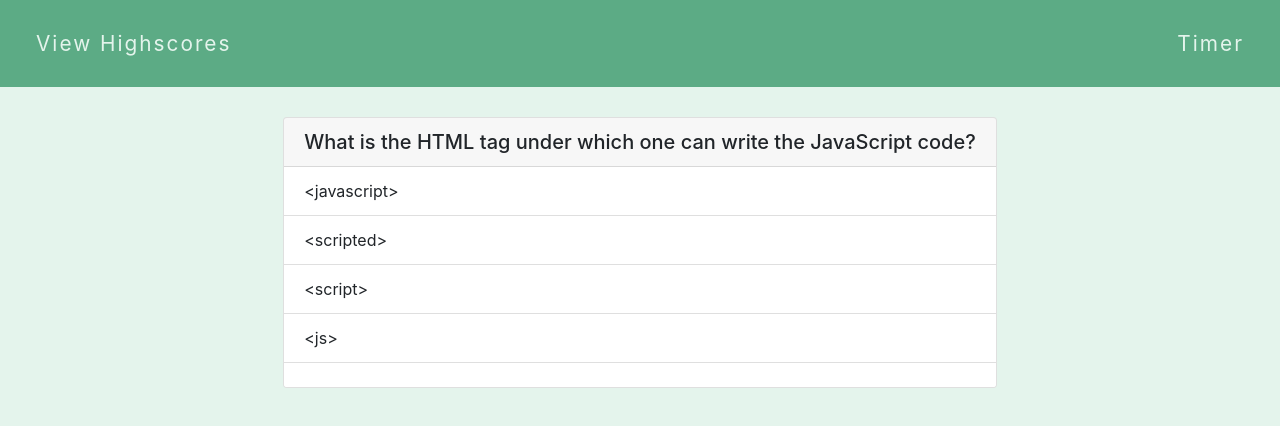
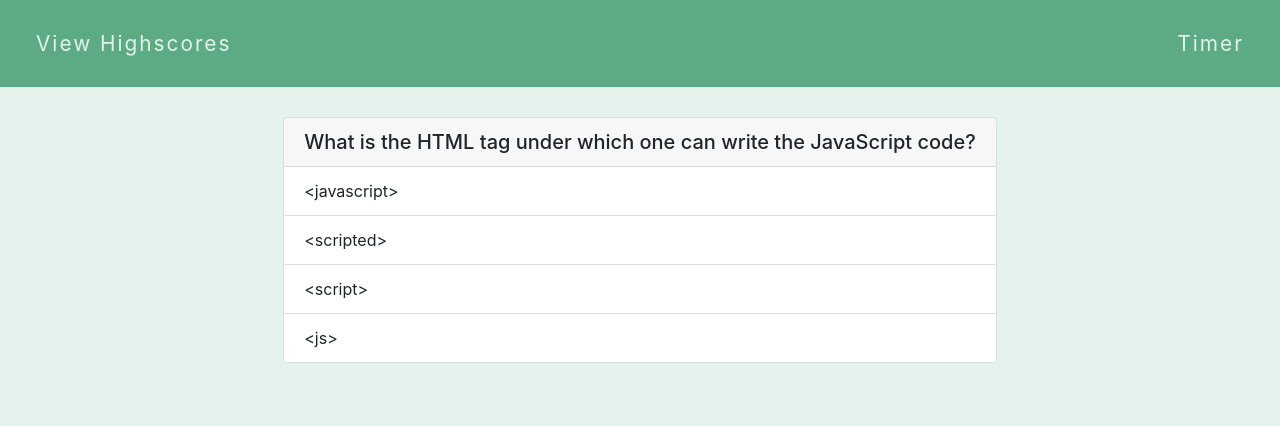
Before and after one commit to dianalynshull/Timed-Quiz, a plain HTML site: page index.html in a window 1280 px wide. Both pictures are taken after a click on the link "Start Quiz". Drawn offline with nearby package versions, Linux system fonts and the light colour scheme.

Commit message:
created function to create the quiz questions:

```diff
--- a/index.html
+++ b/index.html
@@ -27,15 +27,13 @@
         </div>
         <!-- Card that will contain all questions for the quiz-->
         <div id="quizCard" class="card">
-            <h5 id="question" class="card-header">Coding Quiz Challenge</h5>
-            <ul id="choices" class="list-group list-group-flush">
-            </ul>
+            <h5 id="questionTitle" class="card-header"></h5>
         </div>
+
+
     </section>
 
-
-
-<script src="./script.js"></script>
+<script src="script.js"></script>
 <script src="https://code.jquery.com/jquery-3.5.1.slim.min.js" integrity="sha384-DfXdz2htPH0lsSSs5nCTpuj/zy4C+OGpamoFVy38MVBnE+IbbVYUew+OrCXaRkfj" crossorigin="anonymous"></script>
 <script src="https://cdn.jsdelivr.net/npm/popper.js@1.16.1/dist/umd/popper.min.js" integrity="sha384-9/reFTGAW83EW2RDu2S0VKaIzap3H66lZH81PoYlFhbGU+6BZp6G7niu735Sk7lN" crossorigin="anonymous"></script>
 <script src="https://stackpath.bootstrapcdn.com/bootstrap/4.5.2/js/bootstrap.min.js" integrity="sha384-B4gt1jrGC7Jh4AgTPSdUtOBvfO8shuf57BaghqFfPlYxofvL8/KUEfYiJOMMV+rV" crossorigin="anonymous"></script>
--- a/script.js
+++ b/script.js
@@ -1,86 +1,115 @@
 // variables
+
+console.dir(document.body);
 const quiz = document.getElementById("quiz");
-console.log(quiz);
-const startQuiz = document.getElementById("start");
-console.log(startQuiz);
+const startBtn = document.getElementById("start");
 const startCard = document.getElementById("startCard");
-console.log(startCard);
 const quizCard = document.getElementById("quizCard");
-console.log(quizCard);
+const questionTitle = document.getElementById("questionTitle");
+const quizChoices = document.getElementById("quizChoices");
 
-let questionTitle = document.getElementById("question")
-let questions = [
+// need a variable to define what the current question is
+
+let displayedQuestion = 0;
+let choiceValue = 0;
+
+let questionItem = [
     {
        question: "What is the HTML tag under which one can write the JavaScript code?",
-       choices: ["<javascript>", "<scripted>", "<script>", "<js>"],
+       choice: ["<javascript>", "<scripted>", "<script>", "<js>"],
        answer: 2,
 
     },
     {
        question: "Choose the correct JavaScript syntax to change the content of <p id='geek'>GeeksforGeeks</p>",
-       choices: ["document.getElement('geek').innerHTML='I am a Geek';", "document.getElementById('geek').innerHTML='I am a Geek';", "document.getId('geek')='I am a Geek';", "document.getElementById('geek').innerHTML=I am a Geek;"],
+       choice: ["document.getElement('geek').innerHTML='I am a Geek';", "document.getElementById('geek').innerHTML='I am a Geek';", "document.getId('geek')='I am a Geek';", "document.getElementById('geek').innerHTML=I am a Geek;"],
        answer: 1,
 
     },
     {
        question: "Which of the following is the correct syntax to display 'GeeksforGeeks' in an alert box using JavaScript?",
-       choices: ["alertbox('GeeksforGeeks');", "msg('GeeksforGeeks');", "msgbox('GeeksforGeeks');", "alert('GeeksforGeeks');"],
+       choice: ["alertbox('GeeksforGeeks');", "msg('GeeksforGeeks');", "msgbox('GeeksforGeeks');", "alert('GeeksforGeeks');"],
        answer: 3,
 
     },
     {
        question: "What is the correct syntax for referring to an external script called 'geek.js'?",
-       choices: ["<script src='geek.js'>", "<script href='geek.js'>", "<script ref='geek.js'>", "<script name='geek.js'>"],
+       choice: ["<script src='geek.js'>", "<script href='geek.js'>", "<script ref='geek.js'>", "<script name='geek.js'>"],
        answer: 0,
 
     },
     {
        question: "The external JavaScript file must contain <script> tag. True or False?",
-       choices: ["True", "False"],
-       answer: 0,
+       choice: ["True", "False"],
+       answer: 1,
 
     }
 ];
-// need to create a loop that will create li items based off of how many questions are in the array for choices
-for (let i = 0; i < questions.length; i++) {
-    questionTitle.textContent = (questions[0].question)
-    let createChoices = document.createElement("li");
-    createChoices.textContent = (questions[0].choices[i]);
-    choices.appendChild(createChoices);
-    createChoices.setAttribute("class", "list-group-item");
-};
-
-// // Store our li elements in a variable
-
-// let listItems = document.getElementsByTagName("li");
-
-// li1.textContent = "Chicken Fingers";
-// li2.textContent = "Pizza";
-// li3.textContent = "Burgers";
-// li4.textContent = "Sushi";
-
-// choices.appendChild(li1);
-// choices.appendChild(li2);
-// choices.appendChild(li3);
-// choices.appendChild(li4);
-
-// listItems[0].setAttribute("class", "list-group-item");
-// listItems[1].setAttribute("class", "list-group-item");
-// listItems[2].setAttribute("class", "list-group-item");
-// listItems[3].setAttribute("class", "list-group-item");
 
 // ***** Event Listeners ****
+// event listener for start button
+startBtn.addEventListener("click", startQuiz);
+// quizChoices.addEventListener("click", createQuestions);
+
+//event listener for quiz questions
 
 
 // ***** Functions *****
 // When I click on "Start quiz" I will see the first question and the timer will begin
-
-startQuiz.addEventListener("click", function() {
+function startQuiz() {
     console.log("You clicked start");
     quiz.removeChild(startCard);
-    // show question one
-    // start timer
-});
+    createQuestion();
+};
+
+console.log(questionItem[displayedQuestion].question);
+
+function createQuestion() {
+    // updates h5 tag with the title of the question and updates the class
+    questionTitle.textContent = questionItem[displayedQuestion].question;
+    quizCard.prepend(questionTitle);
+    questionTitle.classList.add("card-header");
+    // created ul for the li questions and updates the classes
+    let choiceWrapper = document.createElement("ul");
+    choiceWrapper.setAttribute("value", [choiceValue]);
+    quizCard.appendChild(choiceWrapper);
+    choiceWrapper.classList.add("list-group", "list-group-flush");
+    choiceWrapper.setAttribute("id", "quizChoices")
+
+    for (let j = 0; j < questionItem[displayedQuestion].choice.length; j++) {
+        let questionChoice = document.createElement("li");
+        questionChoice.textContent = questionItem[displayedQuestion].choice[j];
+        questionChoice.setAttribute("value", [choiceValue]);
+        choiceWrapper.appendChild(questionChoice);
+        questionChoice.classList.add("list-group-item");
+        choiceValue++;
+    };
+    displayedQuestion++;
+};
+
+    // create a title for the question
+    // display the choices below it
+    // allow the user to click on one of the choices
+    // display if the answer is incorrect or correct
+    // create and display next title and choices for the question
+
+
+    // for (let j = 0; j < questionItem[i].choices.length; j++) {
+    //
+
+    //     k++;
+    //     console.log(k);
+    //     console.log(questionItem[i].choices[j]);
+
+    //     if (k > questionItem[i].choices[j]) {
+    //         console.log("it is bigger");
+    //     }
+    // }
+
+    // when the player answers the question add i++
+
+
+
 
 // add click listening to all buttons to go to the next question. Wrong answers also change background color to red and correct answer to green. Can use li:active and the style of background color
 
```
